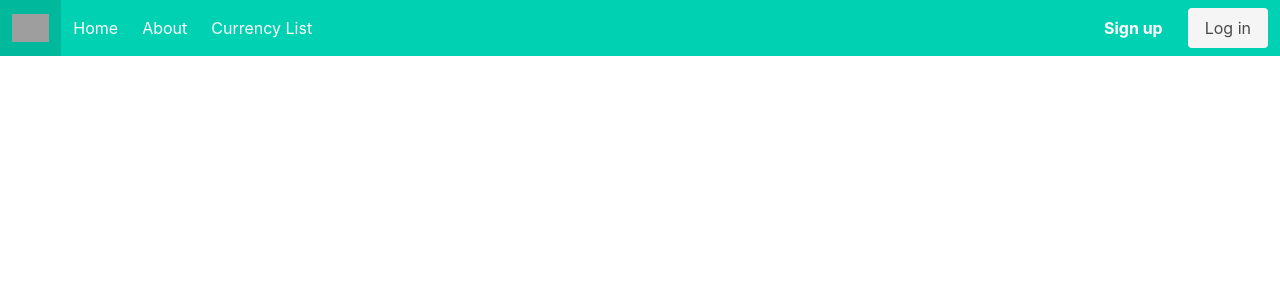
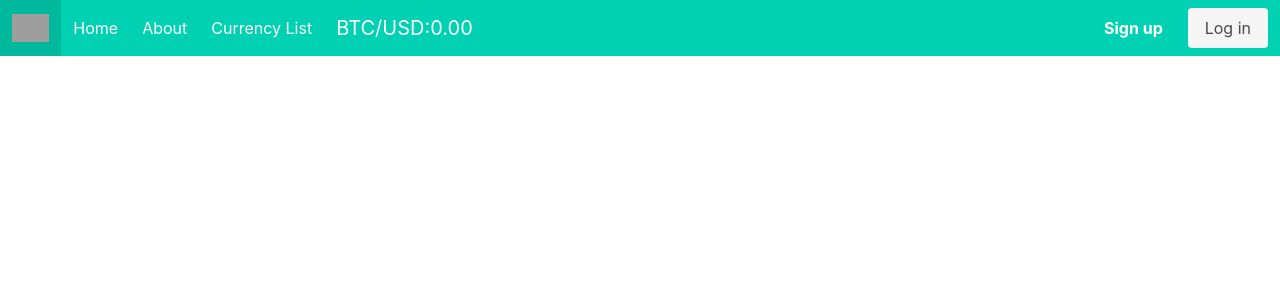
Before and after one commit to lavanv1107/angular-app, an Angular app in the folder angular-app/: page / in a window 1280 px wide. Shown: the top 300 px of the page. Built offline with nearby package versions, Linux system fonts and the light colour scheme; no server answers; grey boxes are pictures that could not be loaded.

Commit message:
Add service to header

```diff
--- a/angular-app/src/app/components/header/header.component.html
+++ b/angular-app/src/app/components/header/header.component.html
@@ -31,6 +31,10 @@
         routerLinkActive="active"
         >Currency List</a
       >
+      <div class="navbar-item">
+        <span class="is-size-5">BTC/USD:</span>
+        <span class="is-size-5">{{ exchangeRate | number : "1.2-2" }}</span>
+      </div>
     </div>
 
     <div class="navbar-end">
--- a/angular-app/src/app/components/header/header.component.ts
+++ b/angular-app/src/app/components/header/header.component.ts
@@ -1,10 +1,19 @@
-import { Component } from '@angular/core';
-
+import { Component, OnInit } from '@angular/core';
+import { CryptoService } from '../../services/crypto.service';
 @Component({
   selector: 'app-header',
   templateUrl: './header.component.html',
-  styleUrls: ['./header.component.css']
+  styleUrls: ['./header.component.css'],
 })
-export class HeaderComponent {
+export class HeaderComponent implements OnInit {
+  exchangeRate = 0;
 
+  constructor(private cryptoService: CryptoService) {}
+
+  ngOnInit() {
+    // Call the getExchangeRates() method from our service
+    this.cryptoService.getExchangeRates('BTC', 'USD').subscribe((data) => {
+      this.exchangeRate = data.rate;
+    });
+  }
 }
```
